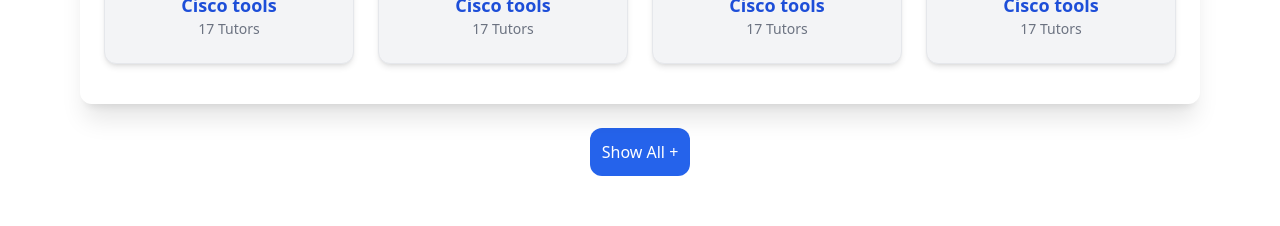
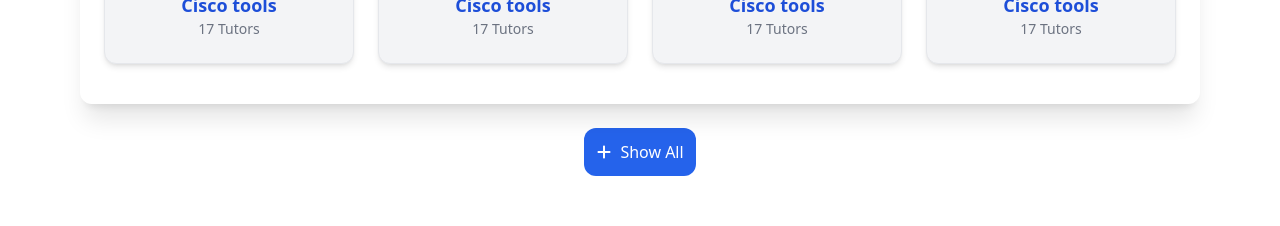
Before and after one commit to AdhurimBerisha/Study-Buddy, a React (Vite) app in the folder frontend/: page / in a window 1280 px wide. Shown: the part 960-1186 px from the top of the page. Built offline with nearby package versions, Linux system fonts and the light colour scheme.

Commit message:
Button Revamp

```diff
--- a/frontend/src/components/Button.tsx
+++ b/frontend/src/components/Button.tsx
@@ -1,7 +1,11 @@
-const Button = () => {
+type ButtonProps = {
+  children: React.ReactNode;
+};
+
+const Button = ({ children }: ButtonProps) => {
   return (
-    <button className="bg-blue-600 text-white p-3 rounded-xl  hover:bg-blue-400">
-      Show All +
+    <button className="bg-blue-600 text-white p-3 rounded-xl  hover:bg-blue-400 flex items-center gap-2">
+      {children}
     </button>
   );
 };
--- a/frontend/src/components/LanguageGrid.tsx
+++ b/frontend/src/components/LanguageGrid.tsx
@@ -1,5 +1,6 @@
 import Button from "./Button";
 import LanguageCard from "./LanguageCard";
+import { FaPlus } from "react-icons/fa6";
 
 const languages = [
   {
@@ -51,7 +52,10 @@ const LanguageGrid = () => {
         </div>
       </section>
       <div className="flex justify-center mt-6 mb-6">
-        <Button />
+        <Button>
+          <FaPlus />
+          Show All
+        </Button>
       </div>
     </>
   );
```
